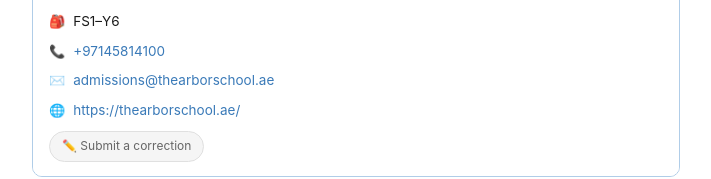
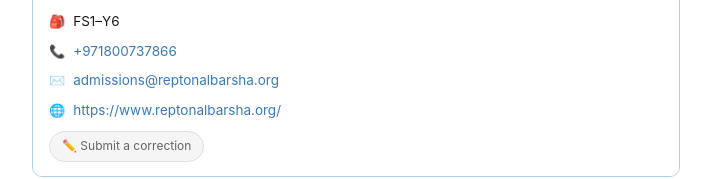
Before and after one commit to readynotrushed/16FEB, a plain HTML site: page index.html in a window 1280 px wide. Shown: the part 768-947 px from the top of the page, without its empty margins (284-995 px from the left). Drawn offline with Linux system fonts and the light colour scheme.

Commit message:
Update index.html

```diff
--- a/index.html
+++ b/index.html
@@ -397,7 +397,7 @@
   {
     id:"repton", name:"Repton Al Barsha", type:"school", status:"confirmed",
     curriculum:"British", grades:"FS1–Y6", location:"Al Barsha",
-    phone:"97145814100", website:"https://thearborschool.ae/", email:"admissions@thearborschool.ae",
+    phone:"971800737866", website:"https://www.reptonalbarsha.org/", email:"admissions@reptonalbarsha.org",
     parentsConfirmed:2, parentsKhda:0,
     note:"Feb19: confirmed old cut-off + receiving guidelines from KHDA"
   },
```
